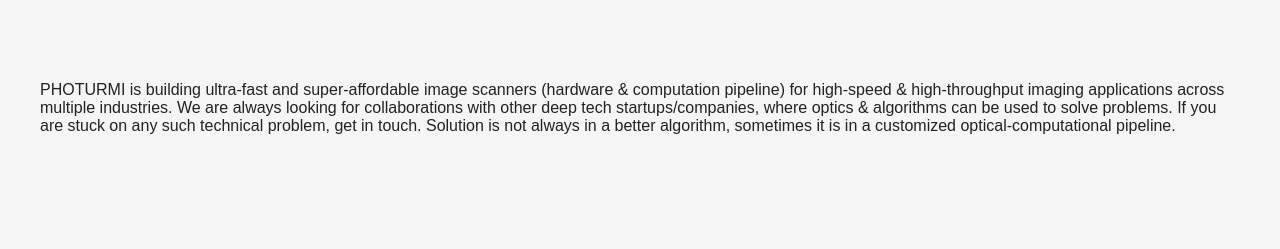
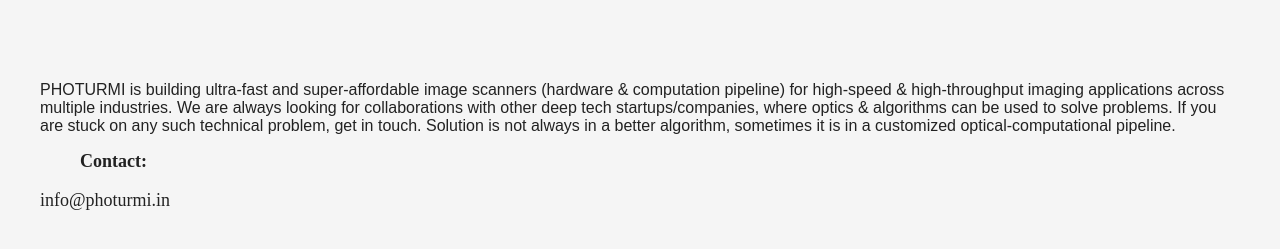
Before and after one commit to kumar-optoman/photurmi, a plain HTML site: page index.html in a window 1280 px wide. Shown: the part 179-428 px from the top of the page. Drawn offline with Linux system fonts and the light colour scheme.

Commit message:
Update index.html

```diff
--- a/index.html
+++ b/index.html
@@ -20,6 +20,14 @@
 We are always looking for collaborations with other deep tech startups/companies, where optics & algorithms can be used to solve problems. If you are stuck on any such technical problem, get in touch.
 
 Solution is not always in a better algorithm, sometimes it is in a customized optical-computational pipeline.</p>
+
+<p>
+<font face = "Times New Roman" size = "4.5"><dd><strong>Contact:</strong></a></dd>
+    </p>
+   <p>  info@photurmi.in
+    </p>
+
+
     </main>
 </body>
 </html>
```
